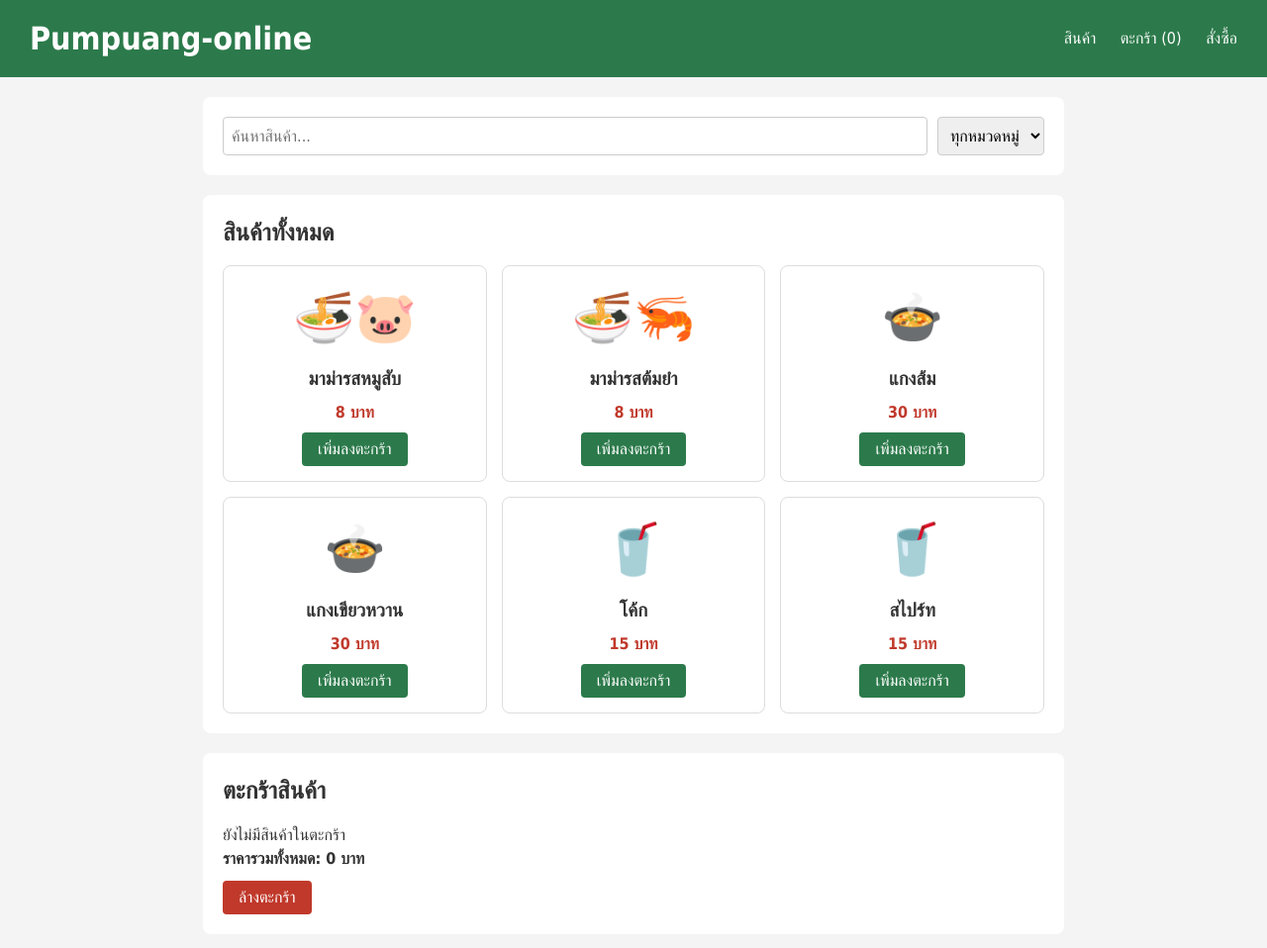
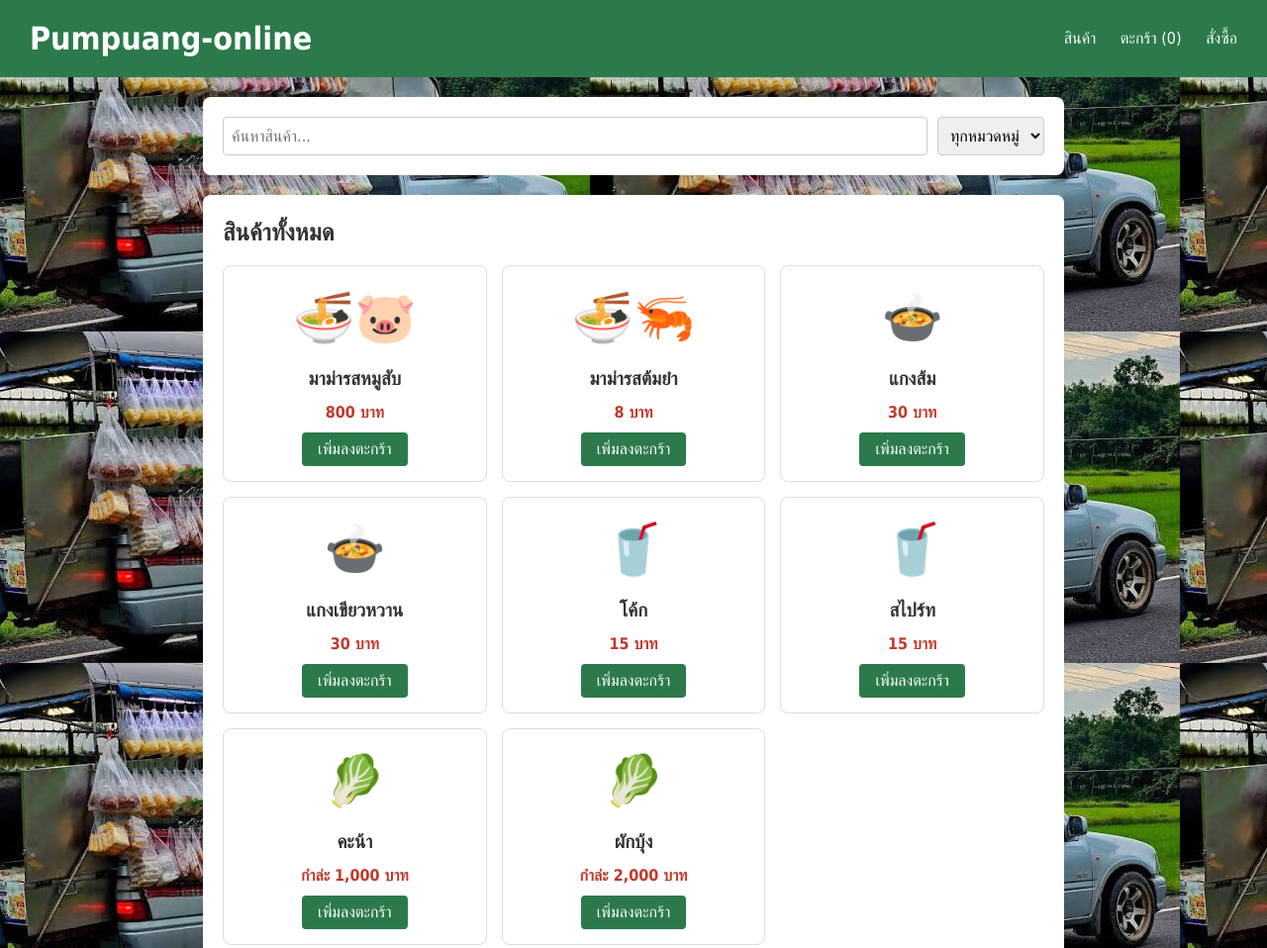
Before and after one commit to Kitipol/Kab-Khao_PJ, a plain HTML site: page Pumpuang-PJ-Git/index.html in a window 1280 px wide. Shown: the top 958 px of the page at 99% size. Drawn offline with Linux system fonts and the light colour scheme.

Commit message:
เพิ้มพื้นหลัง , สินค้า

```diff
--- a/Pumpuang-PJ-Git/index.html
+++ b/Pumpuang-PJ-Git/index.html
@@ -42,10 +42,10 @@
 
                 <!-- สินค้าแต่ละชิ้นคือ 1 article -->
                 <!-- data-* ใช้เก็บข้อมูลไว้ให้ JavaScript อ่านภายหลัง -->
-                <article class="product" data-id="1" data-name="มาม่ารสหมูสับ" data-price="8" data-category="Dried-food">
+                <article class="product" data-id="1" data-name="มาม่ารสหมูสับ" data-price="800" data-category="Dried-food">
                     <div class="product-image">🍜🐷</div>
                     <h3>มาม่ารสหมูสับ</h3>
-                    <p class="price">8 บาท</p>
+                    <p class="price">800 บาท</p>
                     <button class="add-btn">เพิ่มลงตะกร้า</button>
                 </article>
 
@@ -81,6 +81,20 @@
                     <div class="product-image">🥤</div>
                     <h3>สไปร์ท</h3>
                     <p class="price">15 บาท</p>
+                    <button class="add-btn">เพิ่มลงตะกร้า</button>
+                </article>
+
+                <article class="product" data-id="7" data-name="คะน้า" data-price="1000" data-category="vegetables">
+                    <div class="product-image">🥬</div>
+                    <h3>คะน้า</h3>
+                    <p class="price">กำล่ะ 1,000 บาท</p>
+                    <button class="add-btn">เพิ่มลงตะกร้า</button>
+                </article>
+
+                <article class="product" data-id="8" data-name="ผักบุ้ง" data-price="2000" data-category="vegetables">
+                    <div class="product-image">🥬</div>
+                    <h3>ผักบุ้ง</h3>
+                    <p class="price">กำล่ะ 2,000 บาท</p>
                     <button class="add-btn">เพิ่มลงตะกร้า</button>
                 </article>
 
--- a/Pumpuang-PJ-Git/style.css
+++ b/Pumpuang-PJ-Git/style.css
@@ -7,7 +7,7 @@
 
 body {
     font-family: Tahoma, Arial, sans-serif;
-    background-color: #f4f4f4;
+    background-image: url("pumpuang.jpg");
     color: #333;
     line-height: 1.5;
 }
```
